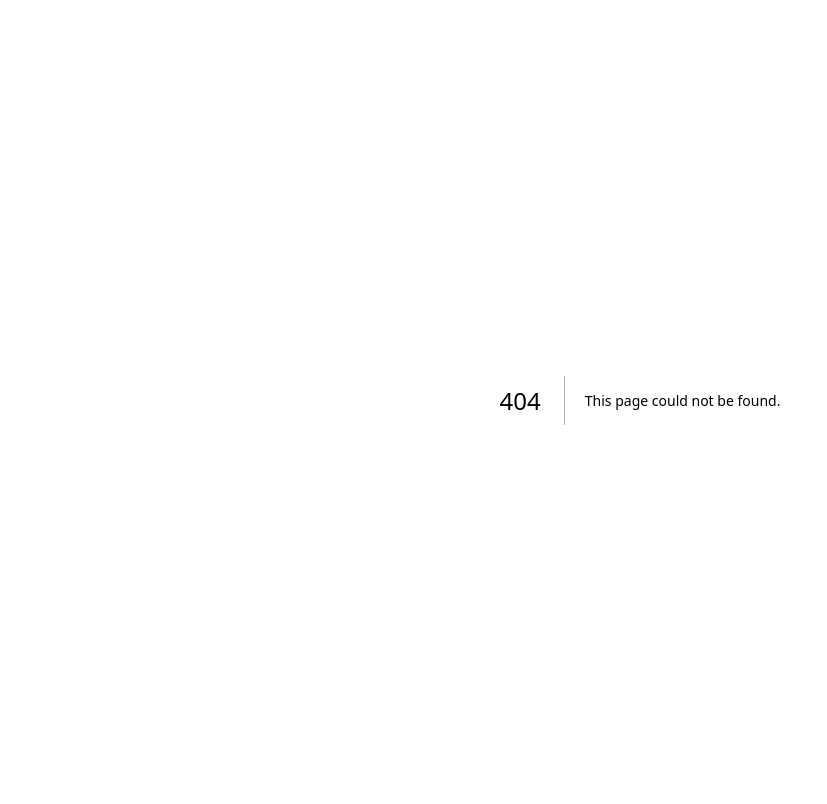
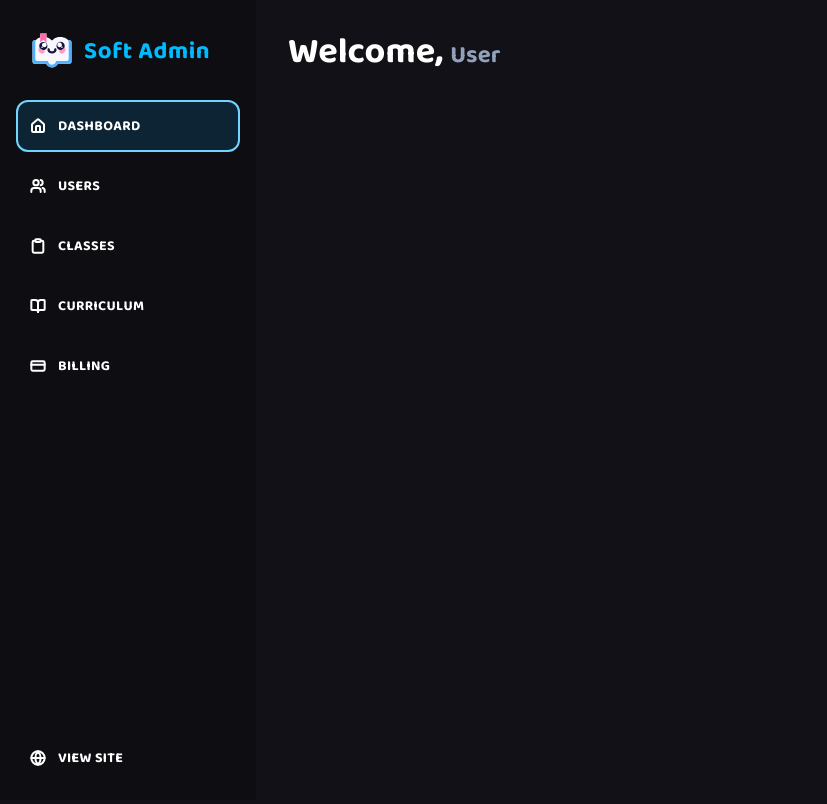
Before and after one commit to LogicCubed/Soft-School-Showcase, a Next.js app: page /admin/dashboard in a window 1280 px wide. Before the commit this address had no page. Shown: the top 804 px of the page, without its empty margins (0-827 px from the left). Built offline with nearby package versions, Linux system fonts and the light colour scheme.

Commit message:
Admin Page
Began implementation of admin pages, including sidebar and content spaces

```diff
--- /dev/null
+++ b/app/admin/billing/page.tsx
@@ -0,0 +1,9 @@
+"use client";
+
+export default function Billing() {
+  return (
+    <main className="min-h-screen p-8">
+      Billing
+    </main>
+  );
+}
--- /dev/null
+++ b/app/admin/classes/page.tsx
@@ -0,0 +1,9 @@
+"use client";
+
+export default function Classes() {
+  return (
+    <main className="min-h-screen p-8">
+      Classes
+    </main>
+  );
+}
--- /dev/null
+++ b/app/admin/components/Sidebar-Item.tsx
@@ -0,0 +1,32 @@
+"use client";
+
+import { Button } from "components/ui/button";
+import Link from "next/link";
+import { usePathname } from "next/navigation";
+import { LucideIcon } from "lucide-react";
+
+type Props = {
+  label: string;
+  icon: LucideIcon;
+  href: string;
+};
+
+export const SidebarItem = ({ label, icon: Icon, href }: Props) => {
+  const pathname = usePathname();
+
+  const active =
+    pathname === href || pathname.startsWith(`${href}/`);
+
+  return (
+    <Button
+      variant={active ? "sidebarOutline" : "sidebar"}
+      className="justify-start text-white font-extrabold text-1xl h-13 gap-3"
+      asChild
+    >
+      <Link href={href} className="flex items-center">
+        <Icon className="w-16 h-16" width={32} height={32} strokeWidth={3} />
+        {label}
+      </Link>
+    </Button>
+  );
+};
--- /dev/null
+++ b/app/admin/components/Sidebar.tsx
@@ -0,0 +1,38 @@
+import { cn } from "@/lib/utils";
+import Image from "next/image";
+import Link from "next/link";
+
+import { BookOpen, Clipboard, CreditCard, Globe, Home, Users } from "lucide-react";
+import { SidebarItem } from "./Sidebar-Item";
+
+type Props = {
+    className?: string;
+};
+
+export const AdminSidebar = ({ className }: Props ) => {
+    return (
+        <div className={cn(
+            "flex h-full lg:w-[256px] lg:fixed left-0 top-0 px-4 bg-[#0e0d12] flex-col",
+            className,
+            )}>
+                <Link href="/learn">
+                    <div className="pt-8 pl-4 pb-7 flex items-center gap-x-3">
+                        <Image src="/assets/logos/soft-school-logo.svg" height={40} width={40} alt="Logo"/>
+                        <h1 className="text-2xl font-extrabold text-sky-400 tracking-wide">
+                            Soft Admin
+                        </h1>
+                    </div>
+                </Link>
+                <div className="flex flex-col gap-y-2 flex-1">
+                    <SidebarItem label="Dashboard" icon={Home} href="/admin/dashboard" />
+                    <SidebarItem label="Users" icon={Users} href="/admin/users" />
+                    <SidebarItem label="Classes" icon={Clipboard} href="/admin/classes" />
+                    <SidebarItem label="Curriculum" icon={BookOpen} href="/admin/curriculum" />
+                    <SidebarItem label="Billing" icon={CreditCard} href="/admin/billing" />
+                </div>
+                <div className="flex flex-col mb-4">
+                    <SidebarItem label="View Site" icon={Globe} href="/learn" />
+                </div>
+        </div>
+    );
+};
--- /dev/null
+++ b/app/admin/curriculum/page.tsx
@@ -0,0 +1,9 @@
+"use client";
+
+export default function Curriculum() {
+  return (
+    <main className="min-h-screen p-8">
+      Curriculum
+    </main>
+  );
+}
--- /dev/null
+++ b/app/admin/dashboard/page.tsx
@@ -0,0 +1,18 @@
+"use client";
+
+export default function AdminDashboard() {
+  return (
+    <main className="min-h-screen">
+      {/* Top section */}
+      <div className="mb-12">
+        {/* Top-left welcome */}
+        <h2 className="font-bold">
+          <span className="text-white text-4xl">Welcome, </span>
+          <span className="text-slate-400 text-2xl">User</span>
+        </h2>
+      </div>
+
+      {/* Dashboard content */}
+    </main>
+  );
+}
--- /dev/null
+++ b/app/admin/layout.tsx
@@ -0,0 +1,21 @@
+"use client";
+
+import { AdminSidebar } from "./components/Sidebar";
+
+type Props = {
+  children: React.ReactNode;
+};
+
+const MainAdminLayout = ({ children }: Props) => {
+  return (
+    <div className="flex min-h-screen bg-[#131118] text-white">
+      <AdminSidebar className="hidden lg:flex w-64" />
+
+      <div className="flex-1 flex flex-col items-start justify-start overflow-x-hidden p-8 lg:ml-64">
+        {children}
+      </div>
+    </div>
+  );
+};
+
+export default MainAdminLayout;
--- /dev/null
+++ b/app/admin/users/page.tsx
@@ -0,0 +1,9 @@
+"use client";
+
+export default function Users() {
+  return (
+    <main className="min-h-screen p-8">
+      Users
+    </main>
+  );
+}
--- a/package.json
+++ b/package.json
@@ -9,6 +9,7 @@
     "lint": "eslint"
   },
   "dependencies": {
+    "@clerk/nextjs": "^6.39.0",
     "@radix-ui/react-slot": "^1.2.4",
     "class-variance-authority": "^0.7.1",
     "framer-motion": "^12.34.3",
```
Also changed, not shown: 1 other file (tests, documents, lock files or other folders).
